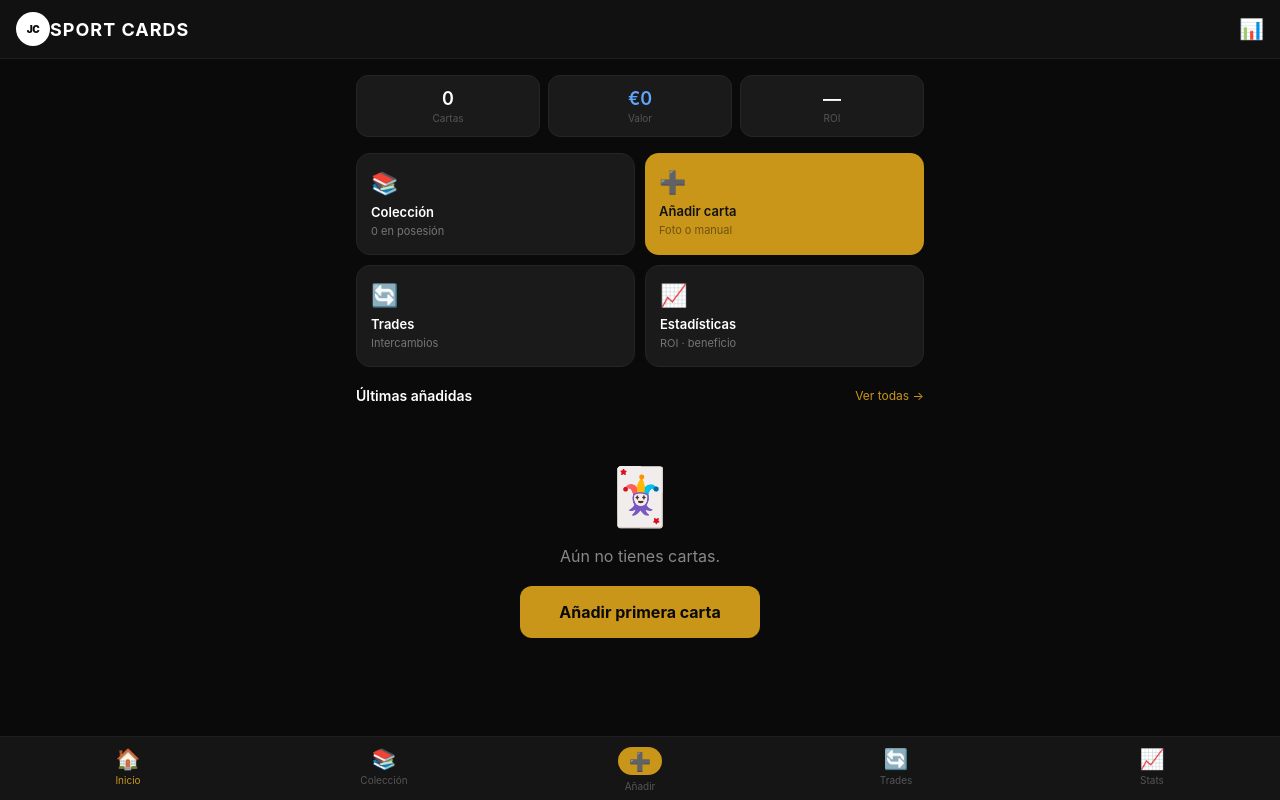
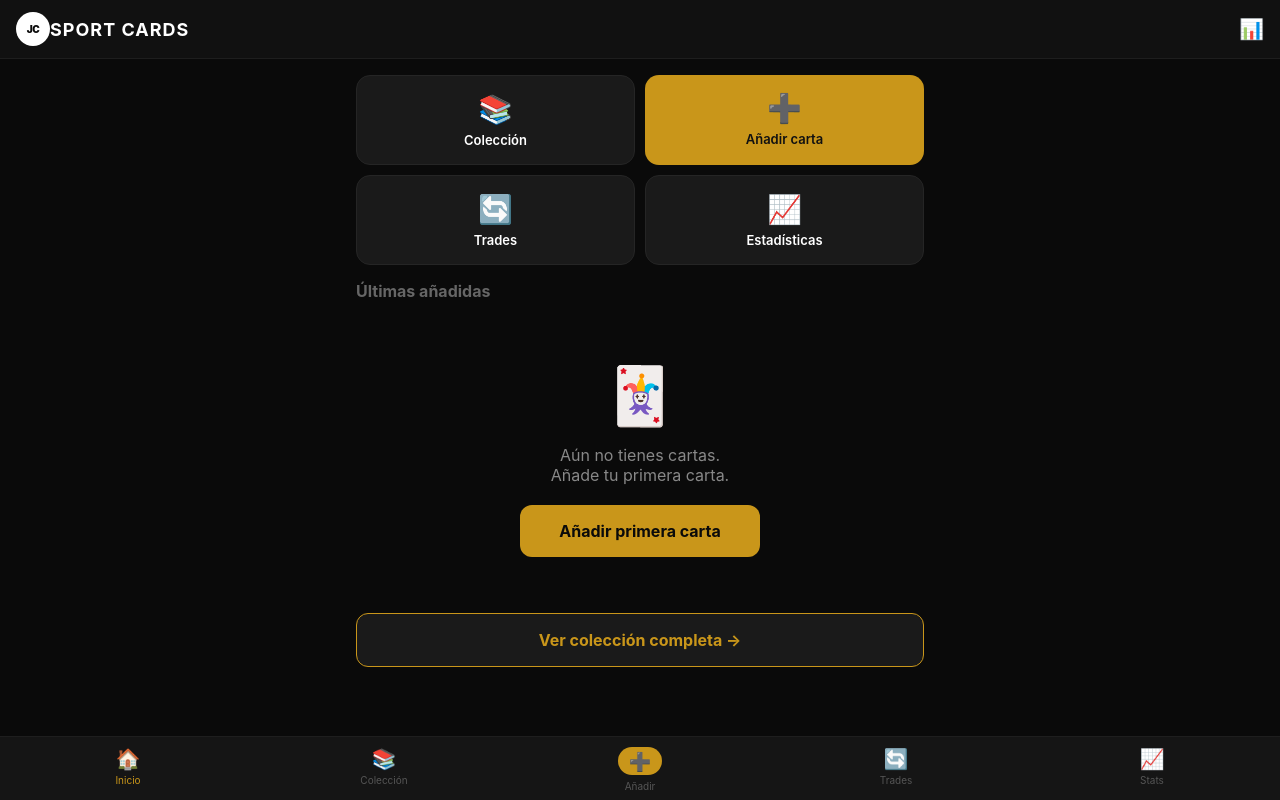
Before and after one commit to javiercobogarcia-netizen/sportcards, a Flask app: page / in a window 1280 px wide. Run offline with Flask 3, Linux system fonts and the light colour scheme; the visitor is signed in with stand-in values (Sample User, id 1); data comes from the database, SQL or seed files in the repository; data that the repository does not hold is empty.

Commit message:
Revert index to original style

```diff
--- a/templates/index.html
+++ b/templates/index.html
@@ -20,56 +20,33 @@
 
 <div class="container">
 
-  <div class="home-stats" id="home-stats">
-    <div class="home-stat">
-      <div class="home-stat-val" id="hs-cards">—</div>
-      <div class="home-stat-lbl">Cartas</div>
-    </div>
-    <div class="home-stat">
-      <div class="home-stat-val blue" id="hs-value">—</div>
-      <div class="home-stat-lbl">Valor</div>
-    </div>
-    <div class="home-stat">
-      <div class="home-stat-val" id="hs-roi">—</div>
-      <div class="home-stat-lbl">ROI</div>
-    </div>
-  </div>
-
-  <div style="display:grid;grid-template-columns:1fr 1fr;gap:10px;margin-bottom:20px">
-    <a href="/collection" class="home-btn home-btn-dark">
-      <div class="home-btn-icon">📚</div>
-      <div class="home-btn-label">Colección</div>
-      <div class="home-btn-sub" id="owned-count">Ver todas</div>
+  <div style="display:grid;grid-template-columns:1fr 1fr;gap:10px;margin-bottom:16px">
+    <a href="/collection" style="text-decoration:none;background:#1a1a1a;border:1px solid #252525;border-radius:14px;padding:16px;display:flex;flex-direction:column;align-items:center;gap:6px;color:#fff">
+      <span style="font-size:28px">📚</span>
+      <span style="font-size:13px;font-weight:600">Colección</span>
     </a>
-    <a href="/add" class="home-btn home-btn-gold">
-      <div class="home-btn-icon">➕</div>
-      <div class="home-btn-label">Añadir carta</div>
-      <div class="home-btn-sub">Foto o manual</div>
+    <a href="/add" style="text-decoration:none;background:var(--gold);border-radius:14px;padding:16px;display:flex;flex-direction:column;align-items:center;gap:6px;color:#111">
+      <span style="font-size:28px">➕</span>
+      <span style="font-size:13px;font-weight:600">Añadir carta</span>
     </a>
-    <a href="/trades" class="home-btn home-btn-dark">
-      <div class="home-btn-icon">🔄</div>
-      <div class="home-btn-label">Trades</div>
-      <div class="home-btn-sub">Intercambios</div>
+    <a href="/trades" style="text-decoration:none;background:#1a1a1a;border:1px solid #252525;border-radius:14px;padding:16px;display:flex;flex-direction:column;align-items:center;gap:6px;color:#fff">
+      <span style="font-size:28px">🔄</span>
+      <span style="font-size:13px;font-weight:600">Trades</span>
     </a>
-    <a href="/stats" class="home-btn home-btn-dark">
-      <div class="home-btn-icon">📈</div>
-      <div class="home-btn-label">Estadísticas</div>
-      <div class="home-btn-sub">ROI · beneficio</div>
+    <a href="/stats" style="text-decoration:none;background:#1a1a1a;border:1px solid #252525;border-radius:14px;padding:16px;display:flex;flex-direction:column;align-items:center;gap:6px;color:#fff">
+      <span style="font-size:28px">📈</span>
+      <span style="font-size:13px;font-weight:600">Estadísticas</span>
     </a>
   </div>
 
   <div id="alerts-section" style="margin-bottom:16px"></div>
 
-  <div class="section-header">
-    <span class="section-title">Últimas añadidas</span>
-    <a href="/collection" class="section-link">Ver todas →</a>
-  </div>
-  <div id="recent-cards" class="recent-grid"></div>
+  <h2 style="margin-bottom:12px;font-size:16px;color:#666">Últimas añadidas</h2>
+  <div id="recent-cards"></div>
+  <a href="/collection" class="btn btn-secondary" style="margin-top:8px">Ver colección completa →</a>
 
   <div id="other-users-section" style="display:none;margin-top:24px">
-    <div class="section-header">
-      <span class="section-title">👥 Otros usuarios</span>
-    </div>
+    <h2 style="margin-bottom:12px;font-size:16px;color:#666">👥 Colecciones de otros usuarios</h2>
     <div id="other-users-list"></div>
   </div>
 
@@ -84,42 +61,37 @@
 </nav>
 
 <script>
-async function loadStats() {
-  const r = await fetch('/api/stats');
-  const s = await r.json();
-  document.getElementById('hs-cards').textContent = s.owned || 0;
-  document.getElementById('owned-count').textContent = (s.owned || 0) + ' en posesión';
-  const val = s.current_value || 0;
-  document.getElementById('hs-value').textContent = '€' + Math.round(val).toLocaleString('es');
-  const bought = s.total_invested || 0;
-  const roiEl = document.getElementById('hs-roi');
-  if (bought > 0) {
-    const roi = ((val - bought) / bought * 100);
-    roiEl.textContent = (roi >= 0 ? '+' : '') + roi.toFixed(1) + '%';
-    roiEl.className = 'home-stat-val ' + (roi >= 0 ? 'green' : 'red');
-  } else {
-    roiEl.textContent = '—';
-  }
-}
-
 async function loadRecent() {
   const r = await fetch('/api/cards?status=owned');
   const cards = await r.json();
   const container = document.getElementById('recent-cards');
-  const recent = cards.slice(0, 6);
+  const recent = cards.slice(0, 5);
   if (!recent.length) {
-    container.outerHTML = '<div class="empty-state"><div class="icon">🃏</div><p>Aún no tienes cartas.</p><a href="/add" class="btn btn-primary" style="max-width:240px;margin:0 auto">Añadir primera carta</a></div>';
+    container.innerHTML = '<div class="empty-state"><div class="icon">🃏</div><p>Aún no tienes cartas.<br>Añade tu primera carta.</p><a href="/add" class="btn btn-primary" style="max-width:240px;margin:0 auto">Añadir primera carta</a></div>';
     return;
   }
-  container.innerHTML = recent.map(c => {
-    const img = c.photo_front
-      ? `<img src="/${c.photo_front}" loading="lazy" alt="">`
-      : '<span style="font-size:24px">🃏</span>';
-    return `<a href="/card/${c.id}" class="recent-mini">
-      <div class="recent-mini-img">${img}</div>
-      <div class="recent-mini-name">${c.player}</div>
-    </a>`;
-  }).join('');
+  container.innerHTML = recent.map(cardHTML).join('');
+}
+
+function cardHTML(c) {
+  const thumb = c.photo_front
+    ? `<img class="card-thumb" src="/${c.photo_front}" loading="lazy">`
+    : `<div class="card-thumb-placeholder">🃏</div>`;
+  const badges = [
+    c.graded ? `<span class="badge badge-graded">${c.grading_company} ${c.grade}</span>` : '',
+    c.numbering ? `<span class="badge badge-numbered">/${c.numbering}</span>` : '',
+  ].filter(Boolean).join(' ');
+  const price = c.purchase_price ? `${c.purchase_price.toFixed(2)} €` : '—';
+  return `<a href="/card/${c.id}" class="card-item">
+    ${thumb}
+    <div class="card-info">
+      <div class="card-player">${c.player}</div>
+      <div class="card-meta">${[c.year, c.set_name, c.team].filter(Boolean).join(' · ')}</div>
+      ${badges ? `<div style="margin-bottom:4px">${badges}</div>` : ''}
+      <div class="card-price">Compra: ${price}</div>
+    </div>
+    <span style="color:#3a3a3a;font-size:20px">›</span>
+  </a>`;
 }
 
 async function loadOtherUsers() {
@@ -152,7 +124,6 @@ async function loadAlerts() {
   sec.innerHTML = alerts.join('');
 }
 
-loadStats();
 loadRecent();
 loadOtherUsers();
 loadAlerts();
```
